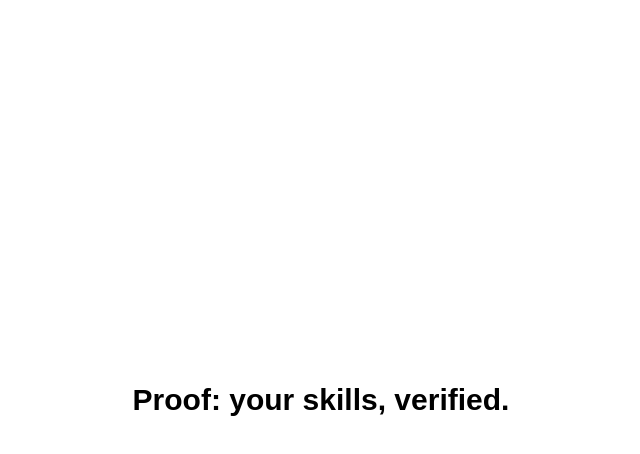
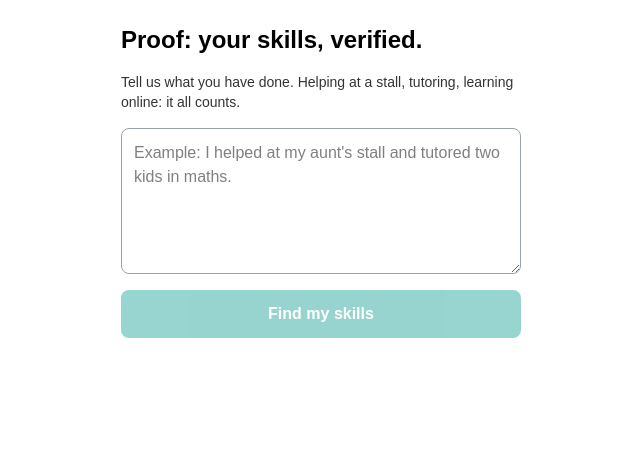
Before and after one commit to KhayelihleNcama/Thuthuka-Nathi, a Next.js app: page / in a window 1280 px wide. Shown: the top 454 px of the page, without its empty margins (319-959 px from the left). Built offline with nearby package versions, Linux system fonts and the light colour scheme.

Commit message:
Add story input page with keyword skills finder

```diff
--- a/app/page.tsx
+++ b/app/page.tsx
@@ -1,9 +1,78 @@
+"use client";
+
+import { useState } from "react";
+
+// Each skill has keywords we look for in Thandi's story
+const SKILL_RULES = [
+  { skill: "Customer service", keywords: ["stall", "shop", "customer", "sell", "sold", "cashier"] },
+  { skill: "Cash handling", keywords: ["cash", "money", "change", "stall", "till", "cashier"] },
+  { skill: "Stock counting", keywords: ["stock", "count", "stall", "shelf", "inventory"] },
+  { skill: "Numeracy", keywords: ["maths", "math", "numbers", "count", "excel", "tutor"] },
+  { skill: "Teaching and mentoring", keywords: ["tutor", "taught", "teach", "kids", "children", "homework"] },
+  { skill: "Spreadsheets (Excel)", keywords: ["excel", "spreadsheet"] },
+  { skill: "Self-directed learning", keywords: ["youtube", "online", "taught myself", "self-taught", "learned"] },
+  { skill: "Communication", keywords: ["customer", "kids", "tutor", "explain", "talk"] },
+];
+
 export default function Home() {
+  const [story, setStory] = useState("");
+  const [skills, setSkills] = useState<string[]>([]);
+  const [done, setDone] = useState(false);
+
+  function findSkills() {
+    const text = story.toLowerCase();
+    const found = SKILL_RULES.filter((rule) =>
+      rule.keywords.some((word) => text.includes(word))
+    ).map((rule) => rule.skill);
+    setSkills(found);
+    setDone(true);
+  }
+
   return (
-    <main className="flex min-h-screen items-center justify-center bg-white dark:bg-black">
-      <h1 className="text-3xl font-bold text-black dark:text-white">
-        Proof: your skills, verified.
-      </h1>
+    <main className="mx-auto flex min-h-screen max-w-md flex-col gap-4 bg-white p-6 text-black dark:bg-black dark:text-white">
+      <h1 className="text-2xl font-bold">Proof: your skills, verified.</h1>
+      <p className="text-sm opacity-80">
+        Tell us what you have done. Helping at a stall, tutoring, learning online:
+        it all counts.
+      </p>
+
+      <textarea
+        value={story}
+        onChange={(e) => setStory(e.target.value)}
+        placeholder="Example: I helped at my aunt's stall and tutored two kids in maths."
+        rows={5}
+        className="rounded-lg border border-gray-400 bg-transparent p-3"
+      />
+
+      <button
+        onClick={findSkills}
+        disabled={story.trim().length === 0}
+        className="rounded-lg bg-teal-600 px-4 py-3 font-semibold text-white disabled:opacity-40"
+      >
+        Find my skills
+      </button>
+
+      {done && (
+        <section>
+          <h2 className="mb-2 text-lg font-semibold">Your skills</h2>
+          {skills.length === 0 ? (
+            <p className="text-sm opacity-80">
+              We could not find skills yet. Try adding more detail about what you did.
+            </p>
+          ) : (
+            <ul className="flex flex-wrap gap-2">
+              {skills.map((s) => (
+                <li
+                  key={s}
+                  className="rounded-full bg-teal-100 px-3 py-1 text-sm text-teal-900"
+                >
+                  {s}
+                </li>
+              ))}
+            </ul>
+          )}
+        </section>
+      )}
     </main>
   );
 }
```
